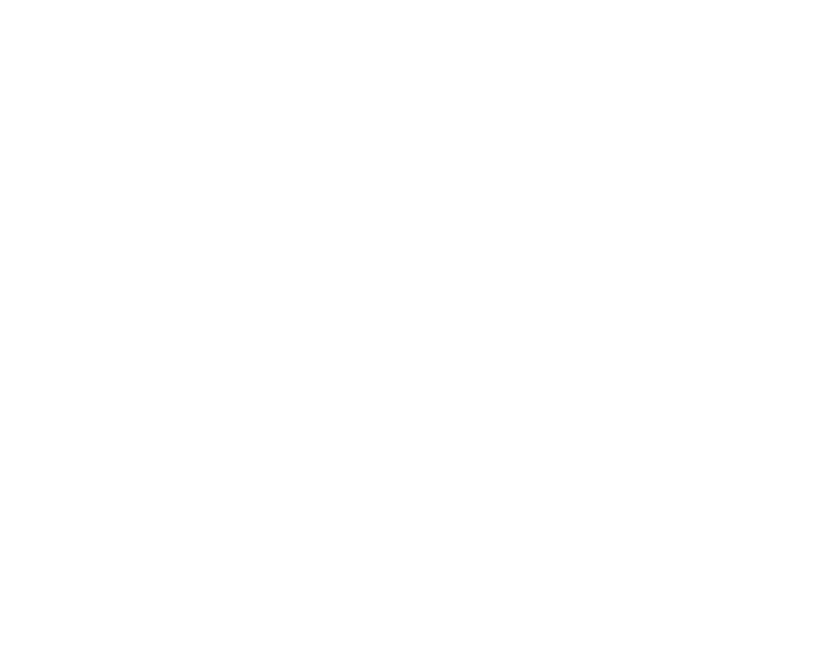
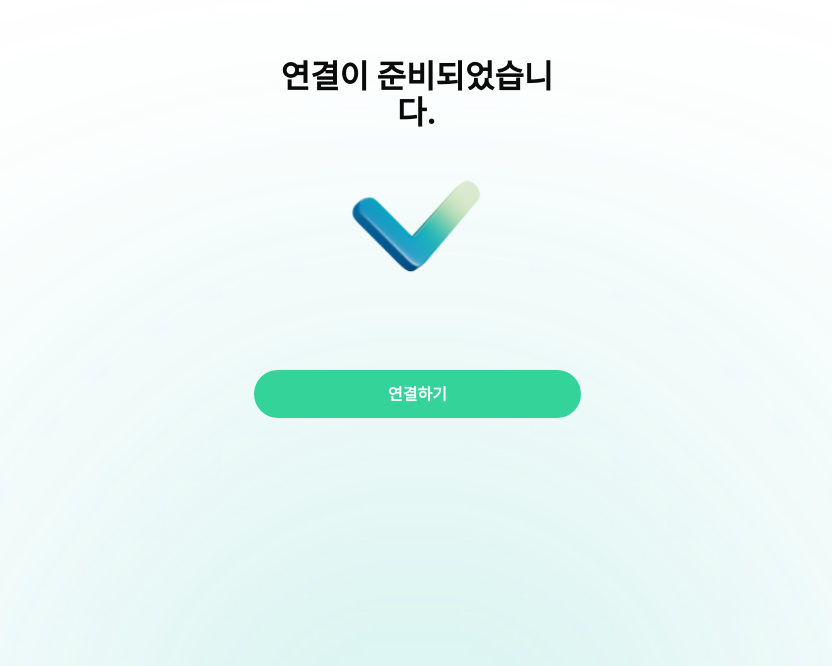
Before and after one commit to HakkertonDitto/frontend, a React (Create React App) app: page /asker/ready in a window 1280 px wide. Before the commit this address had no page. Shown: the part 134-800 px from the top of the page, without its empty margins (224-1056 px from the left). Built offline with nearby package versions, Linux system fonts and the light colour scheme.

Commit message:
feat:ready페이지 추가,폰트 크기 조절 코드 추가

```diff
--- a/src/App.js
+++ b/src/App.js
@@ -15,7 +15,7 @@
 import HelpB from "./pages/asker/HelpB";
 import HelpS from "./pages/asker/HelpS";
 import HelpDetail from "./pages/asker/HelpDetail";
-
+import Ready from "./pages/asker/Ready";
 function App() {
   return (
     <div className="App">
@@ -30,17 +30,11 @@
         <Route path="/donor/home" element={<Home />}></Route>
         <Route path="/donor/mypage" element={<MyPage />}></Route>
 
-
-
-
-
-
-
-
          {/* 도움 받는사람 */}
         <Route path="/asker/helpB" element={<HelpB />}></Route>
         <Route path="/asker/helpS" element={<HelpS />}></Route>
           <Route path="/asker/helpdetail" element={<HelpDetail/>}></Route>
+          <Route path="/asker/ready" element={<Ready/>}></Route>
 
       </Routes>
     </div>
--- a/src/index.css
+++ b/src/index.css
@@ -5,6 +5,7 @@
     sans-serif;
   -webkit-font-smoothing: antialiased;
   -moz-osx-font-smoothing: grayscale;
+  -webkit-text-size-adjust:none;
 }
 
 code {
--- /dev/null
+++ b/src/pages/asker/Ready.js
@@ -0,0 +1,20 @@
+import { Link } from "react-router-dom";
+import Check from "../../assets/check.png";
+
+const Ready = () => {
+    return (
+        <div className="flex justify-center">
+            <div className=" w-[360px] h-[800px] relative bg-white">
+                <div className="Background w-[465px] h-[303px] left-[-52px] top-[714px] absolute opacity-70 bg-teal-500 blur-[250px]" />
+                <div className=" w-[304px] h-[37px] left-[29px] top-[193px] absolute text-center text-neutral-950 text-[32px] font-bold leading-9">연결이 준비되었습니다.</div>
+                <img className="TickDynamicColor w-[250px] h-[180px] left-[50px] top-[277px] absolute" src={Check} alt="check" />
+                <Link to={"/#"}>
+                <div className="ControlsButtons w-[327px] h-12 py-4 left-[18px] top-[504px] absolute bg-emerald-400 rounded-[48px] justify-center items-center inline-flex">
+                    <div className="Text text-center text-white text-base font-bold leading-none">연결하기</div>
+                </div>
+                </Link>
+            </div>
+        </div>
+    )
+}
+export default Ready;
```
Also changed, not shown: src/assets/check.png (added).
